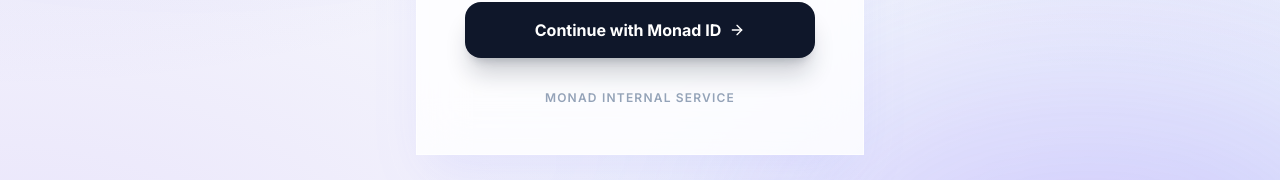
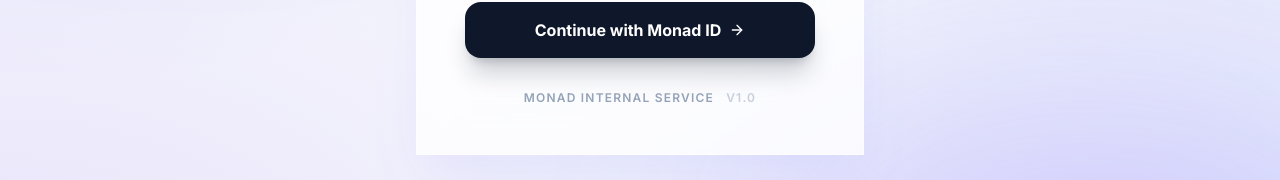
Before and after one commit to monadimi/monacle, a Next.js app: page / in a window 1280 px wide. Shown: the part 476-656 px from the top of the page. Built offline with nearby package versions, Linux system fonts and the light colour scheme.

Commit message:
add debug version text

```diff
--- a/app/page.tsx
+++ b/app/page.tsx
@@ -74,7 +74,7 @@
       </form>
 
       <p className="mt-8 text-xs text-slate-400 uppercase tracking-widest font-semibold">
-        Monad Internal Service
+        Monad Internal Service <span className="opacity-50 ml-2">v1.0</span>
       </p>
     </div>
   );
```
